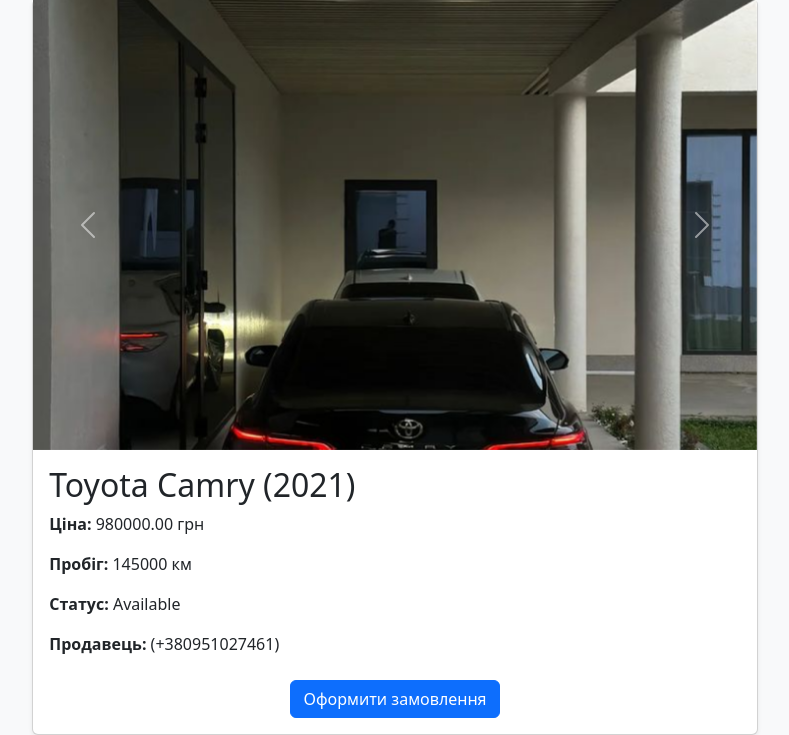
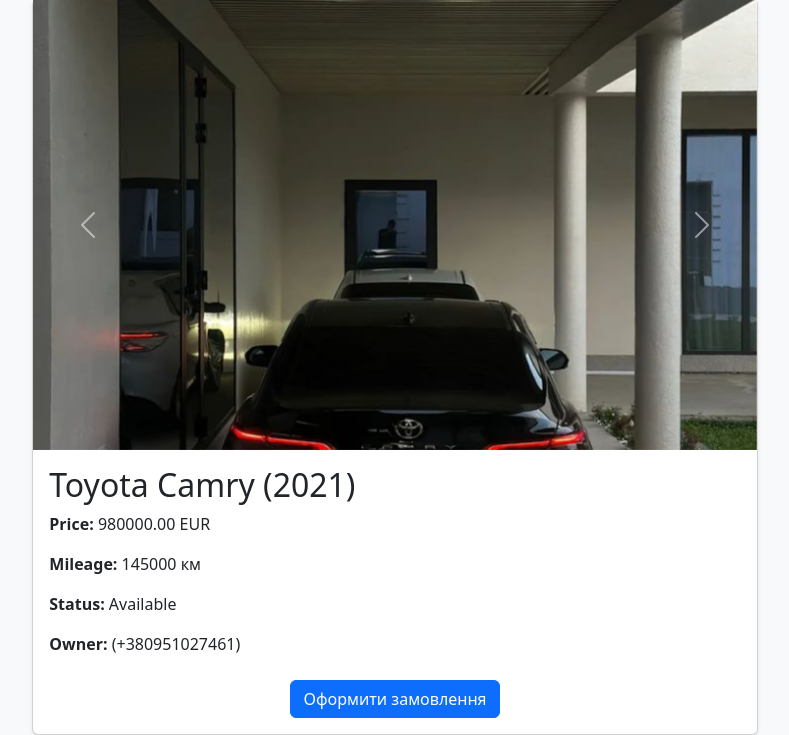
Before and after one commit to brucewayne1ua/showroom, a Django app: page /cars/1/ in a window 1280 px wide. Shown: the part 79-814 px from the top of the page, without its empty margins (245-1034 px from the left). Run offline with Django 4.2, Linux system fonts and the light colour scheme; data comes from the database, SQL or seed files in the repository.

Commit message:
fix bugs

```diff
--- a/cars/templates/cars/car_buy.html
+++ b/cars/templates/cars/car_buy.html
@@ -1,5 +1,5 @@
 <h1>{{ car.brand.name }} {{ car.model }} — {{ car.year }}</h1>
-<p>Ціна: {{ car.price }} грн</p>
+<p>Ціна: {{ car.price }} EUR</p>
 <p>Пробіг: {{ car.mileage|default:"—" }} км</p>
 <p>{{ car.description }}</p>
 
--- a/cars/templates/cars/car_detail.html
+++ b/cars/templates/cars/car_detail.html
@@ -2,7 +2,7 @@
 <html lang="uk">
   <head>
     <meta charset="UTF-8" />
-    <title>{{ car.brand.name }} {{ car.model }} — Деталі</title>
+    <title>{{ car.brand.name }} {{ car.model }}</title>
     <link
       href="https://cdn.jsdelivr.net/npm/bootstrap@5.3.2/dist/css/bootstrap.min.css"
       rel="stylesheet"
@@ -57,10 +57,10 @@
           <h2 class="card-title">
             {{ car.brand.name }} {{ car.model }} ({{ car.year }})
           </h2>
-          <p><strong>Ціна:</strong> {{ car.price }} грн</p>
-          <p><strong>Пробіг:</strong> {{ car.mileage|default:"—" }} км</p>
-          <p><strong>Статус:</strong> {{ car.get_status_display }}</p>
-          <p><strong>Продавець:</strong> {{ car.owner }}</p>
+          <p><strong>Price:</strong> {{ car.price }} EUR</p>
+          <p><strong>Mileage:</strong> {{ car.mileage|default:"—" }} км</p>
+          <p><strong>Status:</strong> {{ car.get_status_display }}</p>
+          <p><strong>Owner:</strong> {{ car.owner }}</p>
           {% if car.description %}
           <p class="mt-3">{{ car.description }}</p>
           {% endif %}
@@ -108,7 +108,7 @@
                 href="https://wa.me/380991112233"
                 target="_blank"
                 class="btn btn-success"
-                >💬 Написати у WhatsApp</a
+                >Написати у WhatsApp</a
               >
             </p>
           </div>
--- a/cars/templates/cars/car_list_results.html
+++ b/cars/templates/cars/car_list_results.html
@@ -16,7 +16,7 @@
     {% endif %}
     <div class="card-body">
       <h5 class="card-title">{{ car.brand.name }} {{ car.model }}</h5>
-      <p class="card-text mb-1"><strong>Цена:</strong> {{ car.price }} грн</p>
+      <p class="card-text mb-1"><strong>Цена:</strong> {{ car.price }} EUR</p>
       <p class="card-text"><strong>Год:</strong> {{ car.year }}</p>
       <a
         href="{% url 'cars:car_detail' car.id %}"
```
